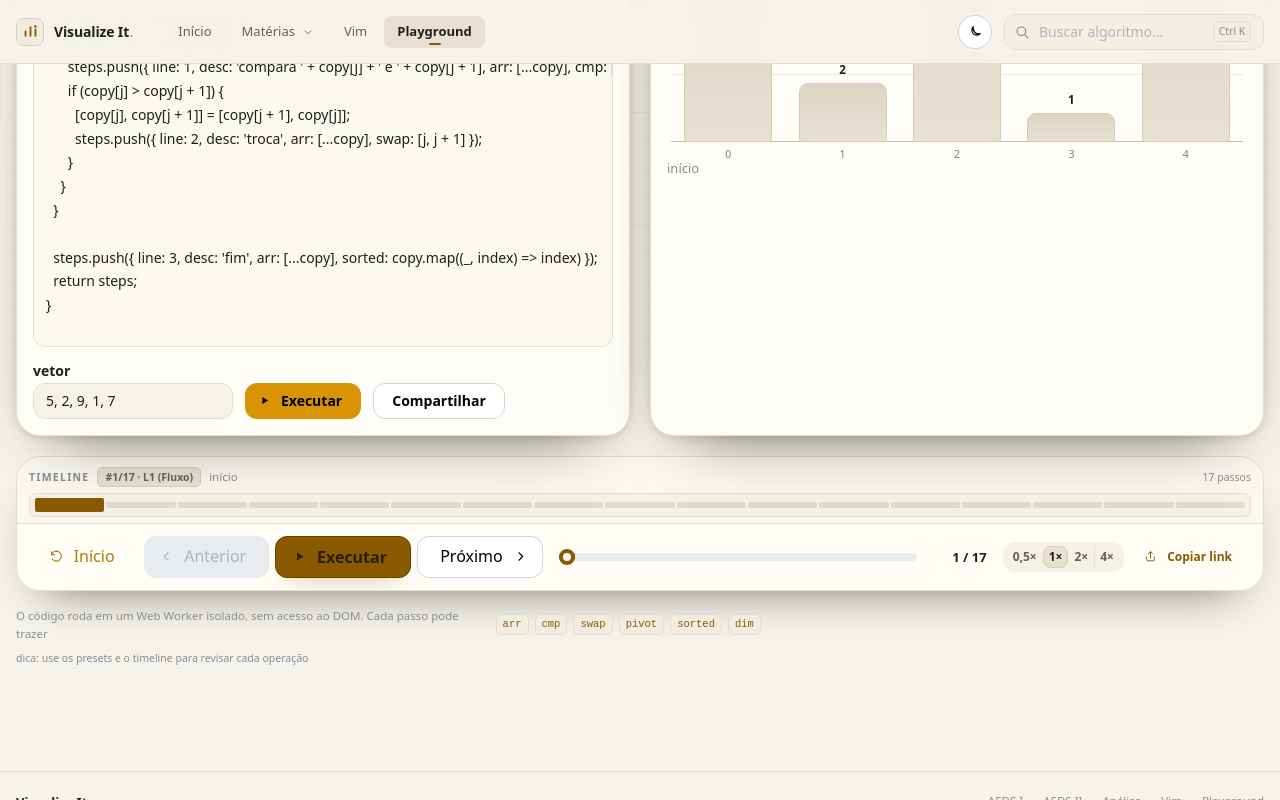
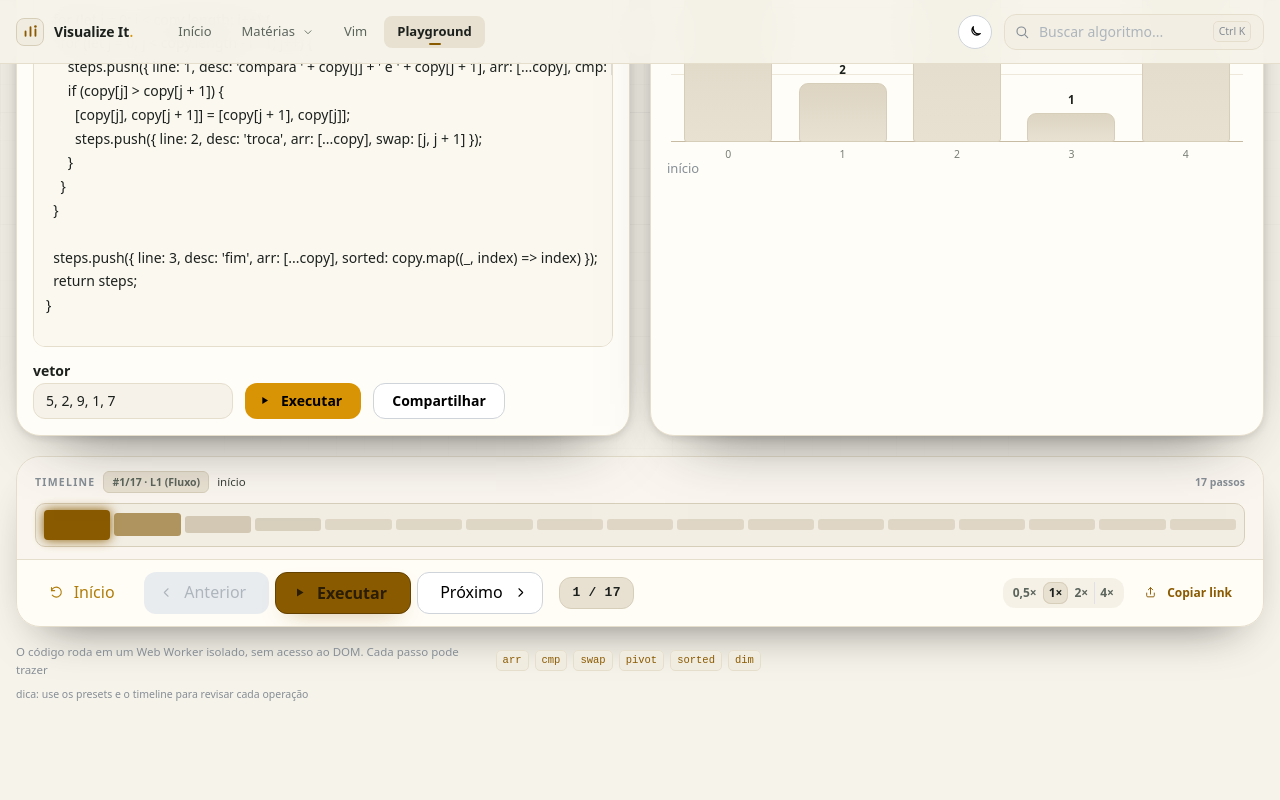
Before and after one commit to fernandoleitepagani/visualize_it, a React (Vite) app: page /playground in a window 1280 px wide. Both pictures are taken after a click on the button "Compartilhar". Shown: the part 502-1302 px from the top of the page. Built offline with nearby package versions, Linux system fonts and the light colour scheme.

Commit message:
feat(ui): refine interactive step timeline with dock magnification and hover priority

```diff
--- a/src/components/PlayerControls.tsx
+++ b/src/components/PlayerControls.tsx
@@ -1,13 +1,13 @@
 import { useCallback, useState } from 'react';
 import {
   ActionIcon,
+  Badge,
   Box,
   Button,
   Flex,
   Group,
   Paper,
   SegmentedControl,
-  Slider,
   Switch,
   Text,
 } from '@mantine/core';
@@ -75,7 +75,7 @@ export function PlayerControls({
         </Box>
       ) : null}
 
-      <Flex className="player-deck-inner" align="center" gap="md" wrap="wrap" px="md" py="sm">
+      <Flex className="player-deck-inner" align="center" justify="space-between" gap="md" px="md" py="sm">
         <Group className="player-transport" gap={6} wrap="nowrap">
           <Button
             variant="subtle"
@@ -136,25 +136,29 @@ export function PlayerControls({
           </Button>
         </Group>
 
-        <Group className="player-progress" gap={10} wrap="nowrap">
-          <Slider
-            aria-label="Passo atual"
-            size="md"
-            className="player-slider"
-            min={0}
-            max={Math.max(total - 1, 0)}
-            value={index}
-            onChange={playback.goTo}
-            disabled={total <= 1}
-            label={(value) => (empty ? 'Sem passos' : `Passo ${value + 1} de ${total}`)}
-          />
-          <Text
-            fz={font.small}
-            fw={600}
-            style={{ color: vizVar.ink, minWidth: 60, textAlign: 'right' }}
+        <Group className="player-progress" gap={8} wrap="nowrap" justify="center">
+          <Badge
+            variant="light"
+            size="lg"
+            radius="md"
+            styles={{
+              root: {
+                background: 'var(--viz-surface-3)',
+                borderColor: vizVar.line2,
+                borderWidth: 1,
+                borderStyle: 'solid',
+                textTransform: 'none',
+                fontFamily: 'monospace',
+                fontSize: font.small,
+                fontWeight: 700,
+                color: vizVar.ink,
+                padding: '0 12px',
+                height: 32,
+              },
+            }}
           >
             {empty ? '0 / 0' : `${index + 1} / ${total}`}
-          </Text>
+          </Badge>
         </Group>
 
         <Group className="player-speed" gap={10} wrap="nowrap" justify="flex-end">
--- a/src/components/TimelineBar.tsx
+++ b/src/components/TimelineBar.tsx
@@ -1,4 +1,4 @@
-import { useState } from 'react';
+import { useCallback, useRef, useState } from 'react';
 import { Box, Flex, Group, Text } from '@mantine/core';
 import type { Step } from '@/engine/types';
 import { resolveStepLine } from '@/engine/types';
@@ -37,26 +37,81 @@ function getKindLabel(kind: StepKind): string {
 }
 
 /**
- * Interactive step-by-step execution timeline with semantic operation markers
- * and hover inspection.
+ * Interactive step-by-step execution timeline with magnification dock effect,
+ * semantic operation markers, and drag/hover inspection.
  */
 export function TimelineBar({ steps, currentIndex, onSeek }: Props) {
   const [hoveredIndex, setHoveredIndex] = useState<number | null>(null);
+  const isDraggingRef = useRef(false);
+  const containerRef = useRef<HTMLDivElement>(null);
   const total = steps.length;
+
+  // Determine index from pointer coordinates within the container
+  const handlePointerSeek = useCallback(
+    (clientX: number) => {
+      if (!containerRef.current || total === 0) return;
+      const rect = containerRef.current.getBoundingClientRect();
+      const relativeX = clientX - rect.left;
+      const progress = Math.max(0, Math.min(1, relativeX / rect.width));
+      const targetIndex = Math.min(total - 1, Math.floor(progress * total));
+      setHoveredIndex(targetIndex);
+      onSeek(targetIndex);
+    },
+    [total, onSeek],
+  );
+
+  const handleContainerMouseMove = useCallback(
+    (e: React.MouseEvent<HTMLDivElement>) => {
+      if (isDraggingRef.current || !containerRef.current || total === 0) return;
+      const rect = containerRef.current.getBoundingClientRect();
+      const relativeX = e.clientX - rect.left;
+      const progress = Math.max(0, Math.min(1, relativeX / rect.width));
+      const targetIndex = Math.min(total - 1, Math.floor(progress * total));
+      setHoveredIndex(targetIndex);
+    },
+    [total],
+  );
+
+  const handleMouseDown = useCallback(
+    (e: React.MouseEvent<HTMLDivElement>) => {
+      // Only primary mouse button
+      if (e.button !== 0) return;
+      isDraggingRef.current = true;
+      handlePointerSeek(e.clientX);
+
+      const handleMouseMove = (moveEvent: MouseEvent) => {
+        if (!isDraggingRef.current) return;
+        handlePointerSeek(moveEvent.clientX);
+      };
+
+      const handleMouseUp = () => {
+        isDraggingRef.current = false;
+        window.removeEventListener('mousemove', handleMouseMove);
+        window.removeEventListener('mouseup', handleMouseUp);
+      };
+
+      window.addEventListener('mousemove', handleMouseMove);
+      window.addEventListener('mouseup', handleMouseUp);
+    },
+    [handlePointerSeek],
+  );
 
   if (total === 0) return null;
 
-  const inspectIndex = hoveredIndex ?? currentIndex;
-  const inspectedStep = steps[inspectIndex] ?? steps[0];
+  // Priority: hover/scrubbing focus strictly takes precedence over running currentIndex
+  const focalIndex = hoveredIndex ?? currentIndex;
+  const isHoverActive = hoveredIndex !== null;
+
+  const inspectedStep = steps[focalIndex] ?? steps[0];
   const inspectedKind = inspectedStep ? classifyStep(inspectedStep) : 'normal';
 
   return (
     <Box>
-      <Flex justify="space-between" align="center" wrap="wrap" gap="xs" mb={6}>
+      <Flex justify="space-between" align="center" wrap="wrap" gap="xs" mb={10}>
         <Group gap={8} align="center" wrap="nowrap" style={{ minWidth: 0, flex: 1 }}>
           <Text
             fz={font.micro}
-            fw={600}
+            fw={700}
             tt="uppercase"
             c="dimmed"
             style={{ letterSpacing: '0.12em', flexShrink: 0 }}
@@ -65,18 +120,25 @@ export function TimelineBar({ steps, currentIndex, onSeek }: Props) {
           </Text>
           <Text
             fz={font.micro}
-            fw={600}
-            px={7}
-            py={1}
+            fw={700}
+            px={8}
+            py={2}
             style={{
-              borderRadius: 5,
-              background: 'var(--viz-surface-3)',
-              color: inspectedKind === 'normal' ? vizVar.muted : vizVar.ink2,
-              border: `1px solid ${vizVar.line2}`,
+              borderRadius: 6,
+              background: isHoverActive
+                ? 'color-mix(in srgb, var(--subject-accent, var(--viz-accent)) 16%, var(--viz-surface-3))'
+                : 'var(--viz-surface-3)',
+              color: isHoverActive
+                ? 'var(--subject-accent, var(--viz-accent))'
+                : inspectedKind === 'normal'
+                ? vizVar.muted
+                : vizVar.ink,
+              border: `1px solid ${isHoverActive ? 'var(--subject-accent, var(--viz-accent))' : vizVar.line2}`,
               flexShrink: 0,
+              transition: 'all 120ms ease',
             }}
           >
-            #{inspectIndex + 1}/{total} · L{
+            #{focalIndex + 1}/{total} · L{
               (typeof inspectedStep?.line === 'number'
                 ? inspectedStep.line
                 : resolveStepLine(inspectedStep?.line, 'c') ??
@@ -86,46 +148,94 @@ export function TimelineBar({ steps, currentIndex, onSeek }: Props) {
           </Text>
           <Text
             fz={font.tiny}
-            c={hoveredIndex !== null ? undefined : 'dimmed'}
             truncate="end"
             style={{
               minWidth: 0,
-              color:
-                hoveredIndex !== null
-                  ? 'var(--subject-accent, var(--viz-accent))'
-                  : undefined,
+              fontWeight: isHoverActive ? 600 : 500,
+              color: isHoverActive
+                ? 'var(--subject-accent, var(--viz-accent))'
+                : vizVar.ink2,
             }}
           >
             {inspectedStep?.desc}
           </Text>
         </Group>
 
-        <Text fz={font.micro} c="dimmed" visibleFrom="md">
+        <Text fz={font.micro} fw={600} c="dimmed" visibleFrom="md">
           {total} passos
         </Text>
       </Flex>
 
       <Box
+        ref={containerRef}
         role="group"
         aria-label="Linha do tempo de passos"
+        onMouseDown={handleMouseDown}
+        onMouseMove={handleContainerMouseMove}
         onMouseLeave={() => setHoveredIndex(null)}
         style={{
           display: 'flex',
           alignItems: 'center',
-          gap: total > 60 ? 1 : 2,
-          height: 24,
-          padding: '4px 5px',
-          borderRadius: 7,
-          background: 'color-mix(in srgb, var(--viz-surface-2) 64%, transparent)',
-          border: `1px solid ${vizVar.line}`,
+          gap: total > 80 ? 1.5 : total > 40 ? 2.5 : 4,
+          height: 44,
+          padding: '6px 8px',
+          borderRadius: 10,
+          background: 'color-mix(in srgb, var(--viz-surface-2) 75%, transparent)',
+          border: `1px solid ${vizVar.line2}`,
           userSelect: 'none',
+          cursor: 'pointer',
         }}
       >
         {steps.map((step, i) => {
           const kind = classifyStep(step);
           const isCurrent = i === currentIndex;
+          const isFocal = i === focalIndex;
           const isPast = i < currentIndex;
-          const isHovered = i === hoveredIndex;
+
+          // Distance from focal index for dock/magnification effect
+          const dist = Math.abs(i - focalIndex);
+
+          // Calculate magnified height and border radius based on distance
+          let height = 11;
+          let opacity = isPast ? 0.72 : 0.45;
+          let borderRadius = 3;
+
+          if (dist === 0) {
+            height = 30;
+            opacity = 1;
+            borderRadius = 4;
+          } else if (dist === 1) {
+            height = 23;
+            opacity = 0.9;
+            borderRadius = 3.5;
+          } else if (dist === 2) {
+            height = 17;
+            opacity = 0.75;
+            borderRadius = 3;
+          } else if (dist === 3) {
+            height = 13;
+            opacity = 0.6;
+          } else if (kind !== 'normal') {
+            height = 13;
+          }
+
+          // Coloring: current execution gets accent; focal hover gets accent or elevated tint; semantic operations keep distinction
+          let backgroundColor: string = vizVar.line3;
+          if (isCurrent) {
+            backgroundColor = 'var(--subject-accent, var(--viz-accent))';
+          } else if (isFocal) {
+            backgroundColor = 'var(--subject-accent, var(--viz-accent))';
+          } else if (dist <= 1 && isHoverActive) {
+            backgroundColor = 'color-mix(in srgb, var(--subject-accent, var(--viz-accent)) 65%, var(--viz-surface-3))';
+          } else if (dist <= 1 && !isHoverActive) {
+            backgroundColor = 'color-mix(in srgb, var(--subject-accent, var(--viz-accent)) 50%, var(--viz-line-3))';
+          } else if (kind === 'swap') {
+            backgroundColor = 'color-mix(in srgb, var(--viz-accent-swap, #ef4444) 75%, var(--viz-line-3))';
+          } else if (kind === 'pivot') {
+            backgroundColor = 'color-mix(in srgb, var(--viz-purple, #8b5cf6) 75%, var(--viz-line-3))';
+          } else if (kind === 'cmp') {
+            backgroundColor = 'color-mix(in srgb, var(--subject-accent, var(--viz-accent)) 60%, var(--viz-line-3))';
+          }
 
           return (
             <Box
@@ -135,21 +245,30 @@ export function TimelineBar({ steps, currentIndex, onSeek }: Props) {
               tabIndex={isCurrent ? 0 : -1}
               aria-label={`Ir para o passo ${i + 1}`}
               aria-current={isCurrent ? 'step' : undefined}
-              onClick={() => onSeek(i)}
+              onClick={(e) => {
+                e.stopPropagation();
+                onSeek(i);
+              }}
               onMouseEnter={() => setHoveredIndex(i)}
               onFocus={() => setHoveredIndex(i)}
               onBlur={() => setHoveredIndex(null)}
               style={{
                 flex: 1,
-                minWidth: 2,
-                height: isCurrent ? 14 : isHovered ? 12 : kind !== 'normal' ? 10 : 6,
+                minWidth: total > 80 ? 3 : total > 40 ? 5 : 8,
+                height,
                 border: 'none',
                 padding: 0,
-                borderRadius: 2,
+                borderRadius,
                 cursor: 'pointer',
-                background: isCurrent ? 'var(--subject-accent, var(--viz-accent))' : vizVar.line3,
-                opacity: isCurrent ? 1 : isHovered ? 0.9 : isPast ? 0.62 : 0.42,
-                transition: 'height 140ms ease, opacity 140ms ease, background-color 140ms ease',
+                background: backgroundColor,
+                opacity,
+                boxShadow: isFocal
+                  ? '0 0 12px 0 var(--subject-accent, var(--viz-accent))'
+                  : dist === 1 && isHoverActive
+                  ? '0 0 6px 0 color-mix(in srgb, var(--subject-accent, var(--viz-accent)) 45%, transparent)'
+                  : 'none',
+                transition:
+                  'height 140ms cubic-bezier(0.2, 0, 0, 1), opacity 140ms ease, background-color 140ms ease, box-shadow 140ms ease',
               }}
             />
           );
--- a/src/styles/index.css
+++ b/src/styles/index.css
@@ -531,10 +531,11 @@ body::before {
 /* ── Player ────────────────────────────────────────────────────────────── */
 
 .player-deck-inner {
-  display: grid;
-  grid-template-columns: auto minmax(220px, 1fr) auto;
+  display: flex;
   align-items: center;
+  justify-content: space-between;
   gap: 12px;
+  flex-wrap: wrap;
 }
 
 .player-transport {
@@ -546,16 +547,14 @@ body::before {
 .player-progress {
   display: flex;
   align-items: center;
-  min-width: 0;
-}
-
-.player-slider {
-  flex: 1;
-  min-width: 80px;
+  justify-content: center;
 }
 
 .player-speed {
-  justify-self: end;
+  display: flex;
+  align-items: center;
+  justify-content: flex-end;
+  margin-left: auto;
 }
 
 .player-action {
@@ -579,9 +578,9 @@ body::before {
 }
 
 .player-timeline {
-  padding: 10px 12px 6px;
+  padding: 14px 18px 12px;
   border-bottom: 1px solid var(--viz-line);
-  background: color-mix(in srgb, var(--viz-surface-2) 32%, transparent);
+  background: color-mix(in srgb, var(--viz-surface-2) 36%, transparent);
 }
 
 /* ── Prose ─────────────────────────────────────────────────────────────── */
```
Also changed, not shown: 3 other files (tests, documents, lock files or other folders).
